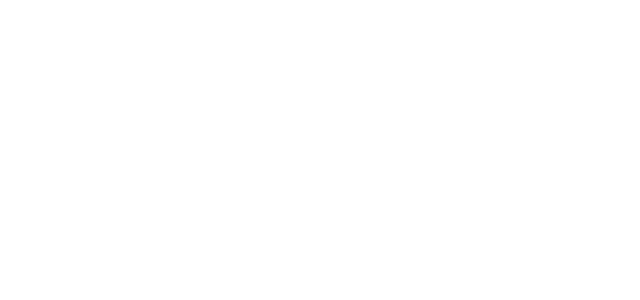
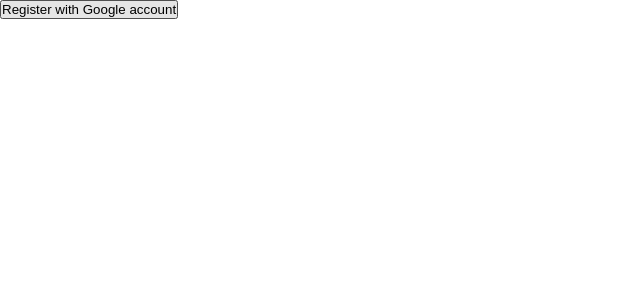
Before and after one commit to Karim-Valeev/react-notion, a React (Create React App) app: page /g-registration in a window 1280 px wide. Shown: the top 300 px of the page, without its empty margins (0-640 px from the left). Built offline with nearby package versions, Linux system fonts and the light colour scheme.

Commit message:
Add google registration

```diff
--- a/src/components/Layout/NoteLayout.jsx
+++ b/src/components/Layout/NoteLayout.jsx
@@ -1,6 +1,7 @@
 
 function NoteLayout () {
     return <div className="notion__main">
+                <a href="/g-registration">google registration</a>
                 <a href="/registration">registration</a>
                 <a href="/login">login</a>
             </div>
--- /dev/null
+++ b/src/pages/GRegistration.jsx
@@ -0,0 +1,47 @@
+import React, {useState} from 'react';
+import { signInWithPopup, GoogleAuthProvider } from "firebase/auth";
+import {auth} from "../firebase/auth";
+import { useHistory } from "react-router-dom";
+
+// todo Этот код не стирать, только обновлять
+const provider = new GoogleAuthProvider();
+
+function GRegistration() {
+    const [email, setEmail] = useState("");
+    const [password, setPassword] = useState("");
+    let history = useHistory();
+
+    const handleSubmit = (event) => {
+        signInWithPopup(auth, provider)
+            .then((result) => {
+                // This gives you a Google Access Token. You can use it to access the Google API.
+                const credential = GoogleAuthProvider.credentialFromResult(result);
+                const token = credential.accessToken;
+                // The signed-in user info.
+                localStorage.setItem('userAccessToken', token);
+                const user = result.user;
+                history.push("/")
+                // ...
+            }).catch((error) => {
+            // Handle Errors here.
+            const errorCode = error.code;
+            const errorMessage = error.message;
+            // The email of the user's account used.
+            const email = error.email;
+            // The AuthCredential type that was used.
+            const credential = GoogleAuthProvider.credentialFromError(error);
+            // ...
+        });
+        event.preventDefault()
+    }
+
+    return (
+        <form onSubmit={handleSubmit}>
+            <button type="submit" className="btn btn-primary">
+                Register with Google account
+            </button>
+        </form>
+    )
+}
+
+export default GRegistration
--- a/src/routes.js
+++ b/src/routes.js
@@ -2,6 +2,7 @@
 import Notion from './pages/Notion'
 import Login from './pages/Login'
 import Registration from './pages/Registration'
+import GRegistration from './pages/GRegistration'
 
 function Routes() {
     return <div>
@@ -9,6 +10,7 @@
             <Switch>
                 <Route exact path='/' component={Notion}/>
                 <Route path='/registration' component={Registration}/>
+                <Route path='/g-registration' component={GRegistration}/>
                 <Route path='/login' component={Login}/>
             </Switch>
         </BrowserRouter>
```
Also changed, not shown: src/pages/Login.jsx (+10 -0 lines).
